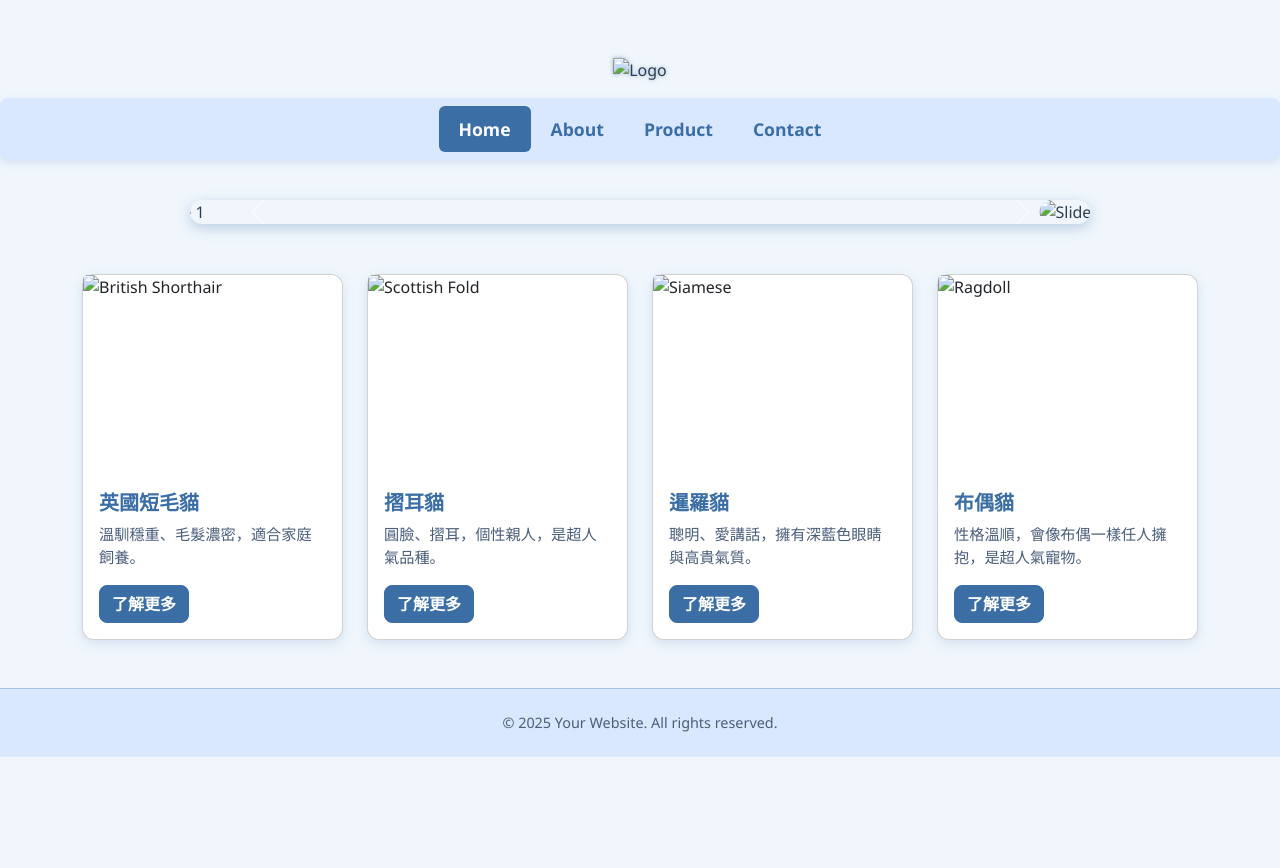
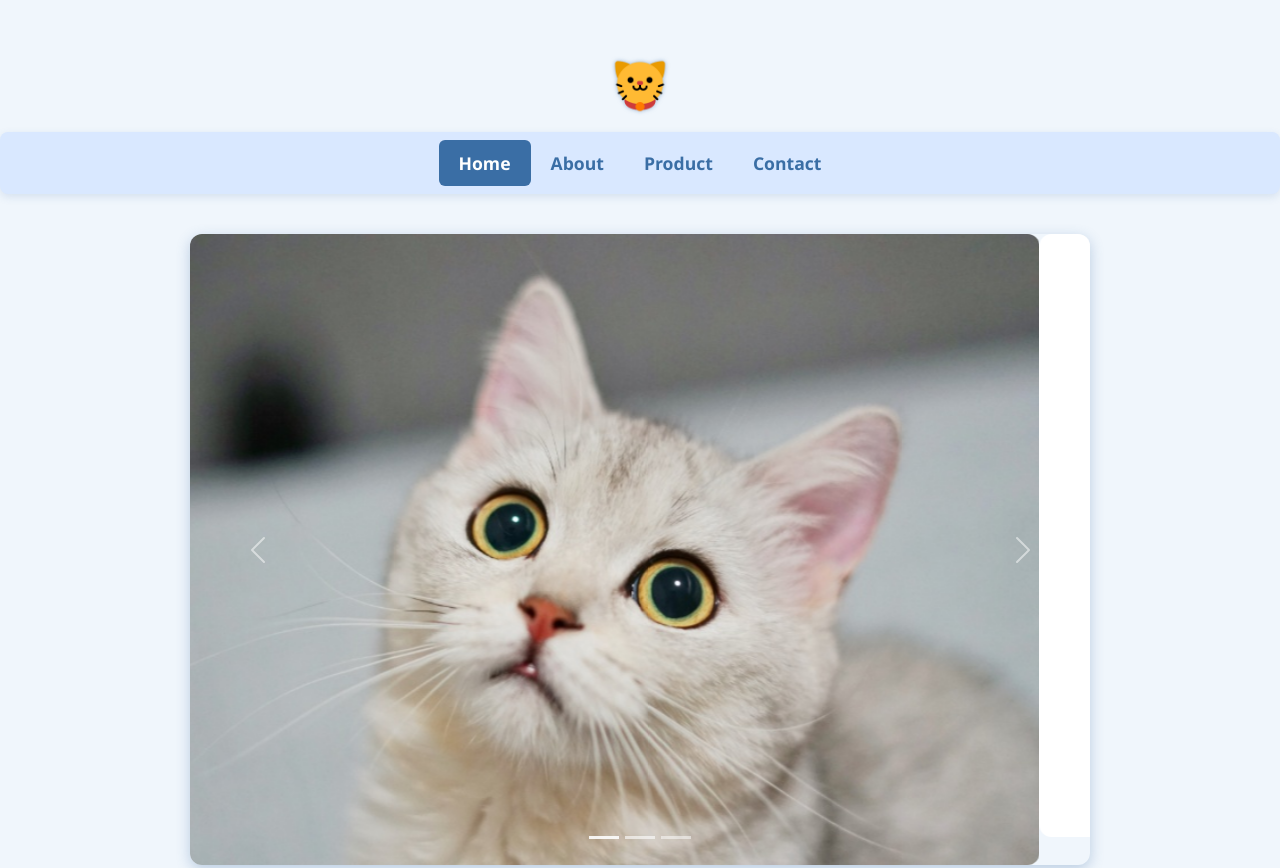
Before and after one commit to han41121/060222, a plain HTML site: page index.html in a window 1280 px wide. Shown: the top 868 px of the page. Before the commit the page ends 800 px from the top, so only its background shows below. Drawn offline with nearby package versions, Linux system fonts and the light colour scheme; the site is published under a folder, as on GitHub Pages, so addresses that start at the root find nothing.

Commit message:
Update index.html

```diff
--- a/index.html
+++ b/index.html
@@ -98,7 +98,7 @@
   </head>
   <body>
     <div class="text-center my-3">
-      <img src="/kitty.png" alt="Logo" >
+      <img src="kitty.png" alt="Logo" />
     </div>
 
     <nav class="nav justify-content-center custom-nav">
@@ -116,13 +116,13 @@
       </div>
       <div class="carousel-inner">
         <div class="carousel-item active">
-          <img src="/image.jpg" class="d-block w-100" alt="Slide 1" />
+          <img src="image.jpg" class="d-block w-100" alt="Slide 1" />
         </div>
         <div class="carousel-item">
-          <img src="/下載 (1).jpg" class="d-block w-100" alt="Slide 2" />
+          <img src="下載 (1).jpg" class="d-block w-100" alt="Slide 2" />
         </div>
         <div class="carousel-item">
-          <img src="/下載.jpg" class="d-block w-100" alt="Slide 3" />
+          <img src="下載.jpg" class="d-block w-100" alt="Slide 3" />
         </div>
       </div>
       <button class="carousel-control-prev" type="button" data-bs-target="#carouselExampleIndicators" data-bs-slide="prev">
@@ -139,7 +139,7 @@
       <div class="row row-cols-1 row-cols-md-4 g-4">
         <div class="col">
           <div class="card h-100">
-            <img src="/1.jpg" class="card-img-top" alt="British Shorthair" />
+            <img src="1.jpg" class="card-img-top" alt="British Shorthair" />
             <div class="card-body">
               <h5 class="card-title">英國短毛貓</h5>
               <p class="card-text">溫馴穩重、毛髮濃密，適合家庭飼養。</p>
@@ -149,7 +149,7 @@
         </div>
         <div class="col">
           <div class="card h-100">
-            <img src="/2.jpg" class="card-img-top" alt="Scottish Fold" />
+            <img src="2.jpg" class="card-img-top" alt="Scottish Fold" />
             <div class="card-body">
               <h5 class="card-title">摺耳貓</h5>
               <p class="card-text">圓臉、摺耳，個性親人，是超人氣品種。</p>
@@ -159,7 +159,7 @@
         </div>
         <div class="col">
           <div class="card h-100">
-            <img src="/3.jpg" class="card-img-top" alt="Siamese" />
+            <img src="3.jpg" class="card-img-top" alt="Siamese" />
             <div class="card-body">
               <h5 class="card-title">暹羅貓</h5>
               <p class="card-text">聰明、愛講話，擁有深藍色眼睛與高貴氣質。</p>
@@ -169,7 +169,7 @@
         </div>
         <div class="col">
           <div class="card h-100">
-            <img src="/4.jpg" class="card-img-top" alt="Ragdoll" />
+            <img src="4.jpg" class="card-img-top" alt="Ragdoll" />
             <div class="card-body">
               <h5 class="card-title">布偶貓</h5>
               <p class="card-text">性格溫順，會像布偶一樣任人擁抱，是超人氣寵物。</p>
```
